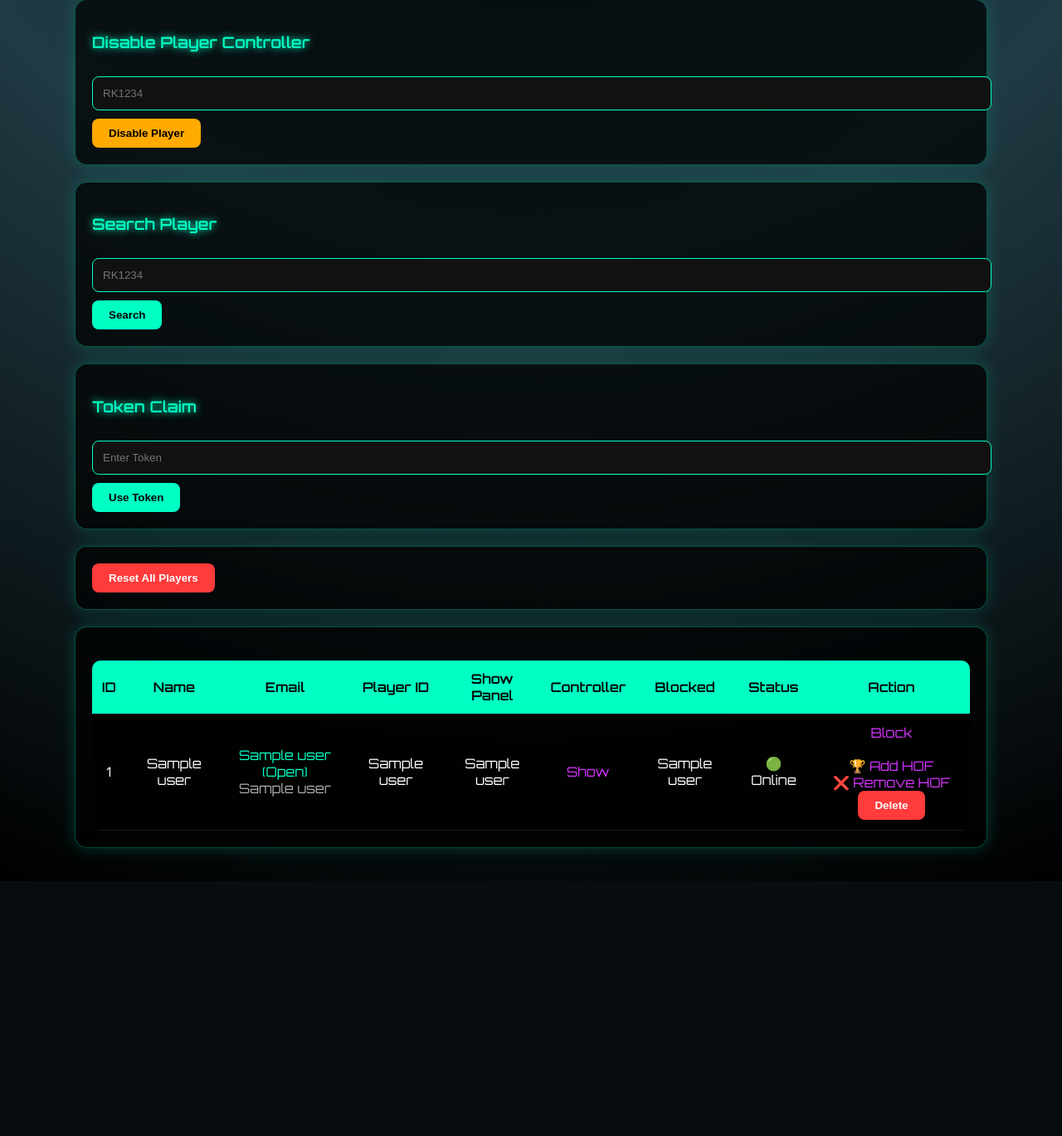
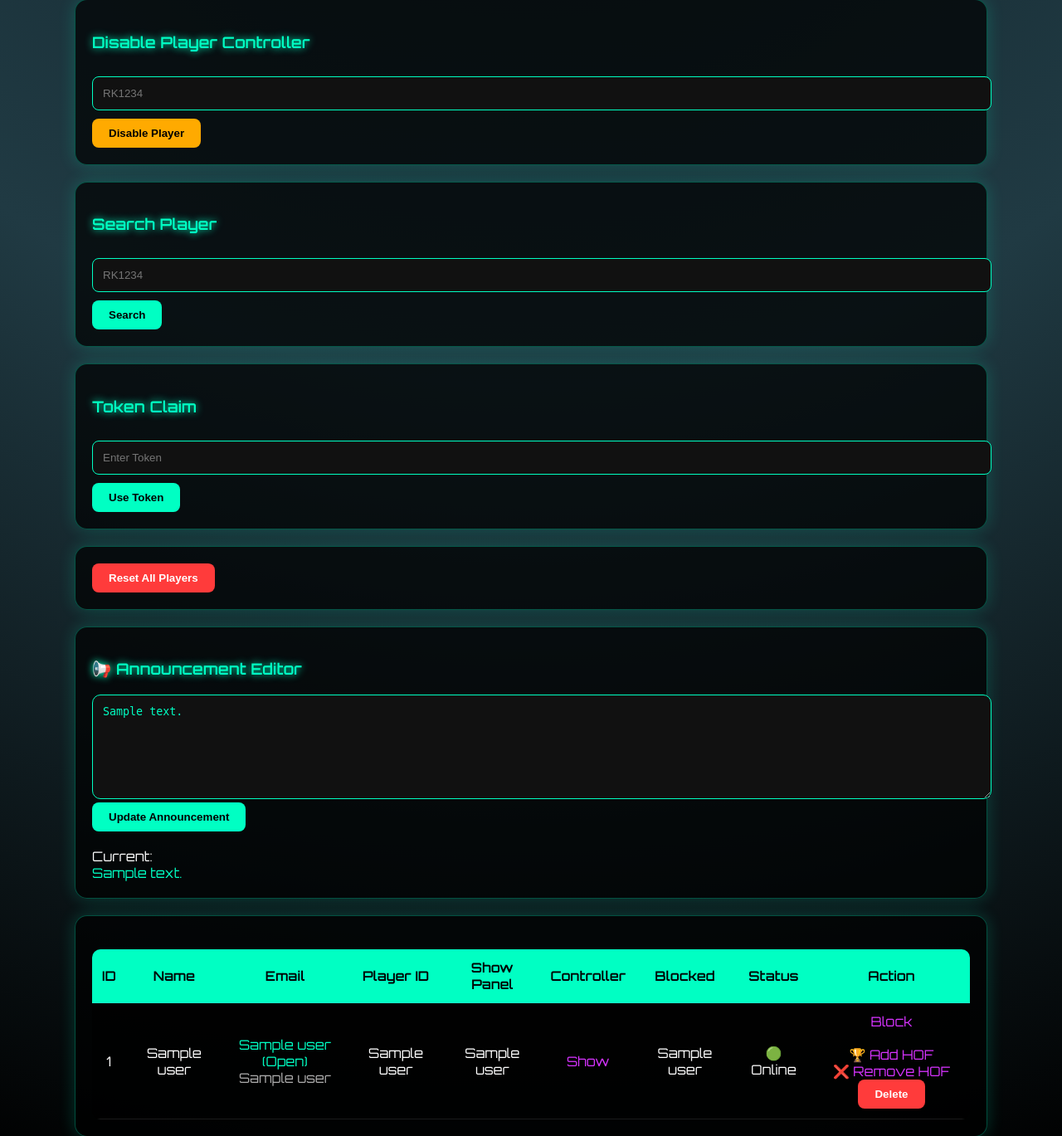
Before and after one commit to RKSTUDIOGAMES/rk-game-platform, a Flask app: page /admin in a window 1280 px wide. Shown: the part 578-1947 px from the top of the page at 83% size. Before the commit the page ends 1640 px from the top, so only its background shows below. Run offline with Flask 3, Linux system fonts and the light colour scheme; the visitor is signed in with stand-in values (Sample User, id 1); a database or web service that is not in the repository returns one stand-in record (values such as "Sample title"); some libraries are stand-ins or nearby versions.

Commit message:
Update admin.html

```diff
--- a/templates/admin.html
+++ b/templates/admin.html
@@ -177,7 +177,25 @@ Current Video ID: <b>{{video_id}}</b>
 <button name="reset" value="1" class="danger">Reset All Players</button>
 </form>
 </div>
+<div class="card">
+<h3>📢 Announcement Editor</h3>
 
+<form method="post">
+
+<textarea name="announcement"
+style="width:100%;height:100px;padding:12px;border-radius:10px;background:#111;color:#00ffc3;border:1px solid #00ffc3;">
+{{announcement}}
+</textarea>
+
+<button type="submit">Update Announcement</button>
+
+</form>
+
+<br>
+Current:
+<div style="color:#00ffc3;">{{announcement}}</div>
+
+</div>
 <div class="card">
 <table>
 
```
